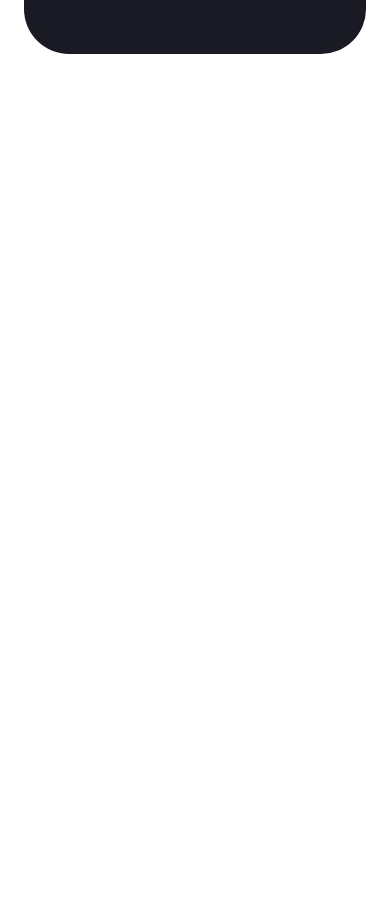
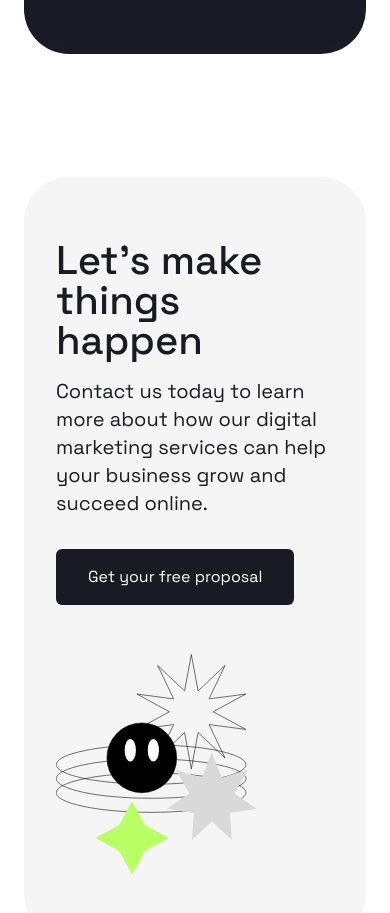
Before and after one commit to sennaBruno/positivus_landing, a Next.js app: page / in a window 390 px wide. Shown: the part 4171-5084 px from the top of the page. Before the commit the page ends 4284 px from the top, so only its background shows below. Built offline with nearby package versions, Linux system fonts and the light colour scheme.

Commit message:
feat: add Call to Action section with responsive design and custom illustration

```diff
--- a/src/app/page.tsx
+++ b/src/app/page.tsx
@@ -1,3 +1,4 @@
+import CallToAction from '@/components/sections/CallToAction';
 import Hero from '@/components/sections/Hero';
 import Partners from '@/components/sections/Partners';
 import Services from '@/components/sections/Services';
@@ -8,6 +9,7 @@ export default function Home() {
       <Hero />
       <Partners />
       <Services />
+      <CallToAction />
     </div>
   );
 }
--- /dev/null
+++ b/src/components/sections/CallToAction.tsx
@@ -0,0 +1,44 @@
+import { colors, typography } from '@/styles/typography';
+import Image from 'next/image';
+
+const CallToAction = () => {
+    return (
+        <section className="w-full py-16 px-6 md:px-16 lg:px-20 bg-white relative overflow-hidden">
+            <div className="max-w-7xl mx-auto relative">
+                {/* Main content container with gray background */}
+                <div className="bg-[#F5F5F5] rounded-[45px] flex flex-col lg:flex-row items-center lg:items-start justify-between px-8 md:px-16 lg:px-[60px] py-16 relative">
+                    {/* Left content */}
+                    <div className="max-w-lg z-10">
+                        <h2 className={`${typography.h2} mb-4 font-medium`}>Let's make things happen</h2>
+                        <p className={`${typography.pLarge} ${colors.dark} mb-8`}>
+                            Contact us today to learn more about how our digital
+                            marketing services can help your business grow and
+                            succeed online.
+                        </p>
+                        <button
+                            className="bg-[#191A23] text-white py-4 px-8 rounded-md hover:bg-opacity-90 transition-all flex items-center"
+                            tabIndex={0}
+                            aria-label="Get your free proposal"
+                        >
+                            <span>Get your free proposal</span>
+                        </button>
+                    </div>
+
+                    {/* Right illustration - positioned to overflow container */}
+                    <div className="relative mt-12 lg:mt-0 lg:absolute lg:right-[-20px] lg:top-1/2 lg:-translate-y-1/2">
+                        <Image
+                            src="/Frame 19.svg"
+                            alt="Abstract illustration"
+                            width={494}
+                            height={394}
+                            className="relative z-10"
+                            priority
+                        />
+                    </div>
+                </div>
+            </div>
+        </section>
+    );
+};
+
+export default CallToAction;
```
Also changed, not shown: public/Frame 19.svg (added).
